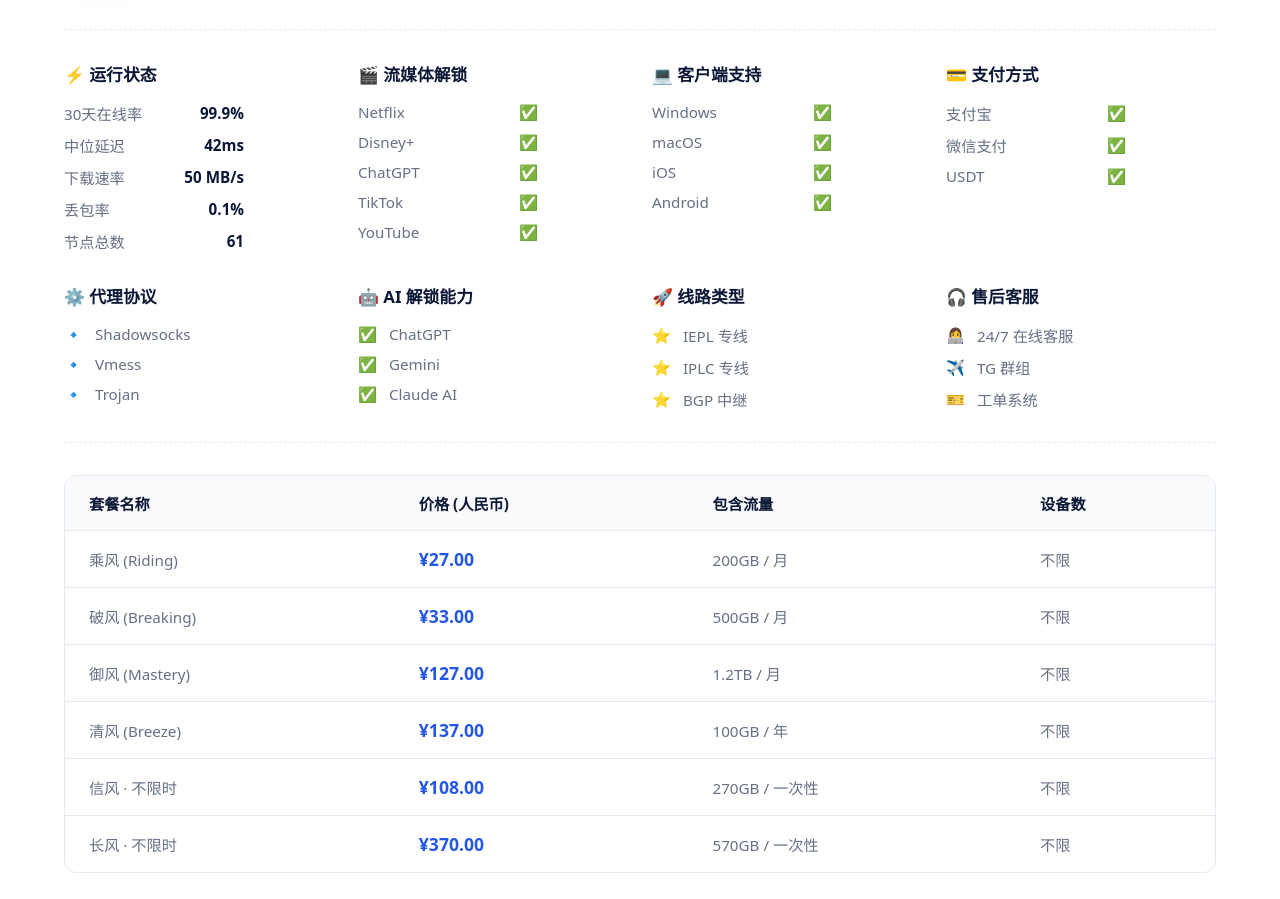
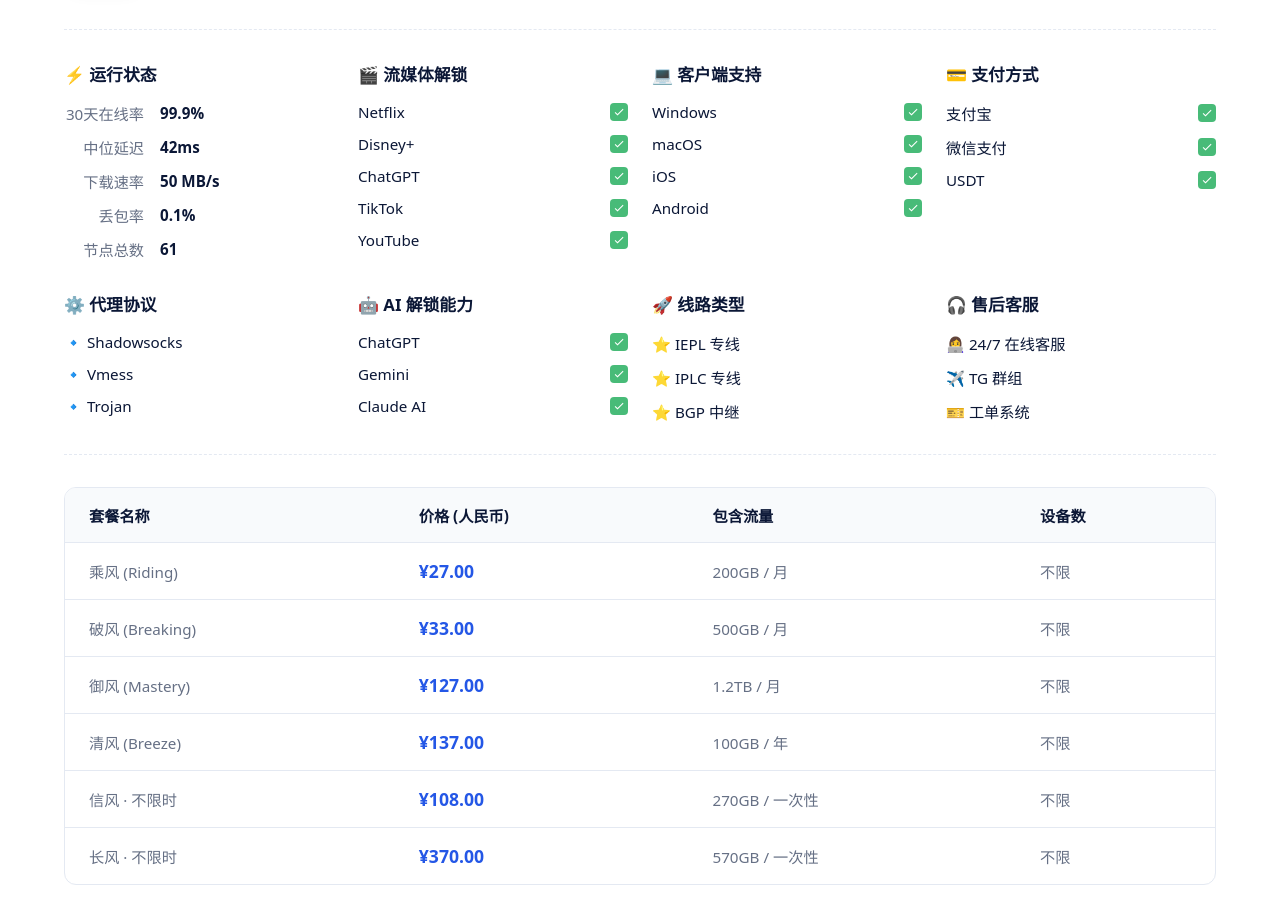
Before and after one commit to kelvinchong6880-gif/haoyongjichang.com, an Astro site: page / in a window 1280 px wide. Shown: the part 1033-1932 px from the top of the page. Built offline with nearby package versions, Linux system fonts and the light colour scheme; Astro itself is replaced by a stand-in of ours.

Commit message:
Perfectly match grid alignment and icons to user's reference

```diff
--- a/src/pages/index.astro
+++ b/src/pages/index.astro
@@ -37,78 +37,78 @@ import BaseLayout from '../layouts/BaseLayout.astro';
       <div class="bcp-grid">
         <div class="bcp-feature-box">
           <h4>⚡ 运行状态</h4>
-          <ul>
-            <li><span>30天在线率</span> <strong>99.9%</strong></li>
-            <li><span>中位延迟</span> <strong>42ms</strong></li>
-            <li><span>下载速率</span> <strong>50 MB/s</strong></li>
-            <li><span>丢包率</span> <strong>0.1%</strong></li>
-            <li><span>节点总数</span> <strong>61</strong></li>
+          <ul class="stats-col">
+            <li><span class="stat-label">30天在线率</span> <strong>99.9%</strong></li>
+            <li><span class="stat-label">中位延迟</span> <strong>42ms</strong></li>
+            <li><span class="stat-label">下载速率</span> <strong>50 MB/s</strong></li>
+            <li><span class="stat-label">丢包率</span> <strong>0.1%</strong></li>
+            <li><span class="stat-label">节点总数</span> <strong>61</strong></li>
           </ul>
         </div>
 
         <div class="bcp-feature-box">
           <h4>🎬 流媒体解锁</h4>
           <ul>
-            <li><span>Netflix</span> <strong>✅</strong></li>
-            <li><span>Disney+</span> <strong>✅</strong></li>
-            <li><span>ChatGPT</span> <strong>✅</strong></li>
-            <li><span>TikTok</span> <strong>✅</strong></li>
-            <li><span>YouTube</span> <strong>✅</strong></li>
+            <li><span>Netflix</span> <span class="check-box"><svg viewBox="0 0 24 24"><path fill="currentColor" d="M9 16.2L4.8 12l-1.4 1.4L9 19 21 7l-1.4-1.4L9 16.2z"/></svg></span></li>
+            <li><span>Disney+</span> <span class="check-box"><svg viewBox="0 0 24 24"><path fill="currentColor" d="M9 16.2L4.8 12l-1.4 1.4L9 19 21 7l-1.4-1.4L9 16.2z"/></svg></span></li>
+            <li><span>ChatGPT</span> <span class="check-box"><svg viewBox="0 0 24 24"><path fill="currentColor" d="M9 16.2L4.8 12l-1.4 1.4L9 19 21 7l-1.4-1.4L9 16.2z"/></svg></span></li>
+            <li><span>TikTok</span> <span class="check-box"><svg viewBox="0 0 24 24"><path fill="currentColor" d="M9 16.2L4.8 12l-1.4 1.4L9 19 21 7l-1.4-1.4L9 16.2z"/></svg></span></li>
+            <li><span>YouTube</span> <span class="check-box"><svg viewBox="0 0 24 24"><path fill="currentColor" d="M9 16.2L4.8 12l-1.4 1.4L9 19 21 7l-1.4-1.4L9 16.2z"/></svg></span></li>
           </ul>
         </div>
 
         <div class="bcp-feature-box">
           <h4>💻 客户端支持</h4>
           <ul>
-            <li><span>Windows</span> <strong>✅</strong></li>
-            <li><span>macOS</span> <strong>✅</strong></li>
-            <li><span>iOS</span> <strong>✅</strong></li>
-            <li><span>Android</span> <strong>✅</strong></li>
+            <li><span>Windows</span> <span class="check-box"><svg viewBox="0 0 24 24"><path fill="currentColor" d="M9 16.2L4.8 12l-1.4 1.4L9 19 21 7l-1.4-1.4L9 16.2z"/></svg></span></li>
+            <li><span>macOS</span> <span class="check-box"><svg viewBox="0 0 24 24"><path fill="currentColor" d="M9 16.2L4.8 12l-1.4 1.4L9 19 21 7l-1.4-1.4L9 16.2z"/></svg></span></li>
+            <li><span>iOS</span> <span class="check-box"><svg viewBox="0 0 24 24"><path fill="currentColor" d="M9 16.2L4.8 12l-1.4 1.4L9 19 21 7l-1.4-1.4L9 16.2z"/></svg></span></li>
+            <li><span>Android</span> <span class="check-box"><svg viewBox="0 0 24 24"><path fill="currentColor" d="M9 16.2L4.8 12l-1.4 1.4L9 19 21 7l-1.4-1.4L9 16.2z"/></svg></span></li>
           </ul>
         </div>
 
         <div class="bcp-feature-box">
           <h4>💳 支付方式</h4>
           <ul>
-            <li><span>支付宝</span> <strong>✅</strong></li>
-            <li><span>微信支付</span> <strong>✅</strong></li>
-            <li><span>USDT</span> <strong>✅</strong></li>
+            <li><span>支付宝</span> <span class="check-box"><svg viewBox="0 0 24 24"><path fill="currentColor" d="M9 16.2L4.8 12l-1.4 1.4L9 19 21 7l-1.4-1.4L9 16.2z"/></svg></span></li>
+            <li><span>微信支付</span> <span class="check-box"><svg viewBox="0 0 24 24"><path fill="currentColor" d="M9 16.2L4.8 12l-1.4 1.4L9 19 21 7l-1.4-1.4L9 16.2z"/></svg></span></li>
+            <li><span>USDT</span> <span class="check-box"><svg viewBox="0 0 24 24"><path fill="currentColor" d="M9 16.2L4.8 12l-1.4 1.4L9 19 21 7l-1.4-1.4L9 16.2z"/></svg></span></li>
           </ul>
         </div>
 
         <div class="bcp-feature-box">
           <h4>⚙️ 代理协议</h4>
           <ul>
-            <li class="flex-start"><span>🔹</span> Shadowsocks</li>
-            <li class="flex-start"><span>🔹</span> Vmess</li>
-            <li class="flex-start"><span>🔹</span> Trojan</li>
+            <li><span>🔹 Shadowsocks</span></li>
+            <li><span>🔹 Vmess</span></li>
+            <li><span>🔹 Trojan</span></li>
           </ul>
         </div>
 
         <div class="bcp-feature-box">
           <h4>🤖 AI 解锁能力</h4>
           <ul>
-            <li class="flex-start"><span>✅</span> ChatGPT</li>
-            <li class="flex-start"><span>✅</span> Gemini</li>
-            <li class="flex-start"><span>✅</span> Claude AI</li>
+            <li><span>ChatGPT</span> <span class="check-box"><svg viewBox="0 0 24 24"><path fill="currentColor" d="M9 16.2L4.8 12l-1.4 1.4L9 19 21 7l-1.4-1.4L9 16.2z"/></svg></span></li>
+            <li><span>Gemini</span> <span class="check-box"><svg viewBox="0 0 24 24"><path fill="currentColor" d="M9 16.2L4.8 12l-1.4 1.4L9 19 21 7l-1.4-1.4L9 16.2z"/></svg></span></li>
+            <li><span>Claude AI</span> <span class="check-box"><svg viewBox="0 0 24 24"><path fill="currentColor" d="M9 16.2L4.8 12l-1.4 1.4L9 19 21 7l-1.4-1.4L9 16.2z"/></svg></span></li>
           </ul>
         </div>
 
         <div class="bcp-feature-box">
           <h4>🚀 线路类型</h4>
           <ul>
-            <li class="flex-start"><span>⭐</span> IEPL 专线</li>
-            <li class="flex-start"><span>⭐</span> IPLC 专线</li>
-            <li class="flex-start"><span>⭐</span> BGP 中继</li>
+            <li><span>⭐ IEPL 专线</span></li>
+            <li><span>⭐ IPLC 专线</span></li>
+            <li><span>⭐ BGP 中继</span></li>
           </ul>
         </div>
 
         <div class="bcp-feature-box">
           <h4>🎧 售后客服</h4>
           <ul>
-            <li class="flex-start"><span>👩‍💻</span> 24/7 在线客服</li>
-            <li class="flex-start"><span>✈️</span> TG 群组</li>
-            <li class="flex-start"><span>🎫</span> 工单系统</li>
+            <li><span>👩‍💻 24/7 在线客服</span></li>
+            <li><span>✈️ TG 群组</span></li>
+            <li><span>🎫 工单系统</span></li>
           </ul>
         </div>
       </div>
@@ -285,7 +285,7 @@ import BaseLayout from '../layouts/BaseLayout.astro';
       margin: 0;
       display: flex;
       flex-direction: column;
-      gap: 10px;
+      gap: 12px;
     }
     .bcp-feature-box li {
       font-size: 0.95rem;
@@ -293,13 +293,35 @@ import BaseLayout from '../layouts/BaseLayout.astro';
       display: flex;
       justify-content: space-between;
       align-items: center;
-      max-width: 180px; /* Keeps text and values perfectly aligned and close */
+      width: 100%;
     }
-    .bcp-feature-box li.flex-start {
-      justify-content: flex-start;
-      gap: 12px;
+    .stats-col .stat-label {
+      width: 80px;
+      text-align: right;
+      margin-right: 16px;
+      display: inline-block;
+      color: var(--muted);
     }
-    .bcp-feature-box li strong {
+    .stats-col strong {
+      flex: 1;
+      text-align: left;
+      color: var(--ink);
+    }
+    .check-box {
+      display: inline-flex;
+      align-items: center;
+      justify-content: center;
+      width: 18px;
+      height: 18px;
+      background-color: #48bb78;
+      color: white;
+      border-radius: 4px;
+    }
+    .check-box svg {
+      width: 12px;
+      height: 12px;
+    }
+    .bcp-feature-box li span:not(.check-box):not(.stat-label) {
       color: var(--ink);
     }
     .bcp-plans-wrapper {
```
